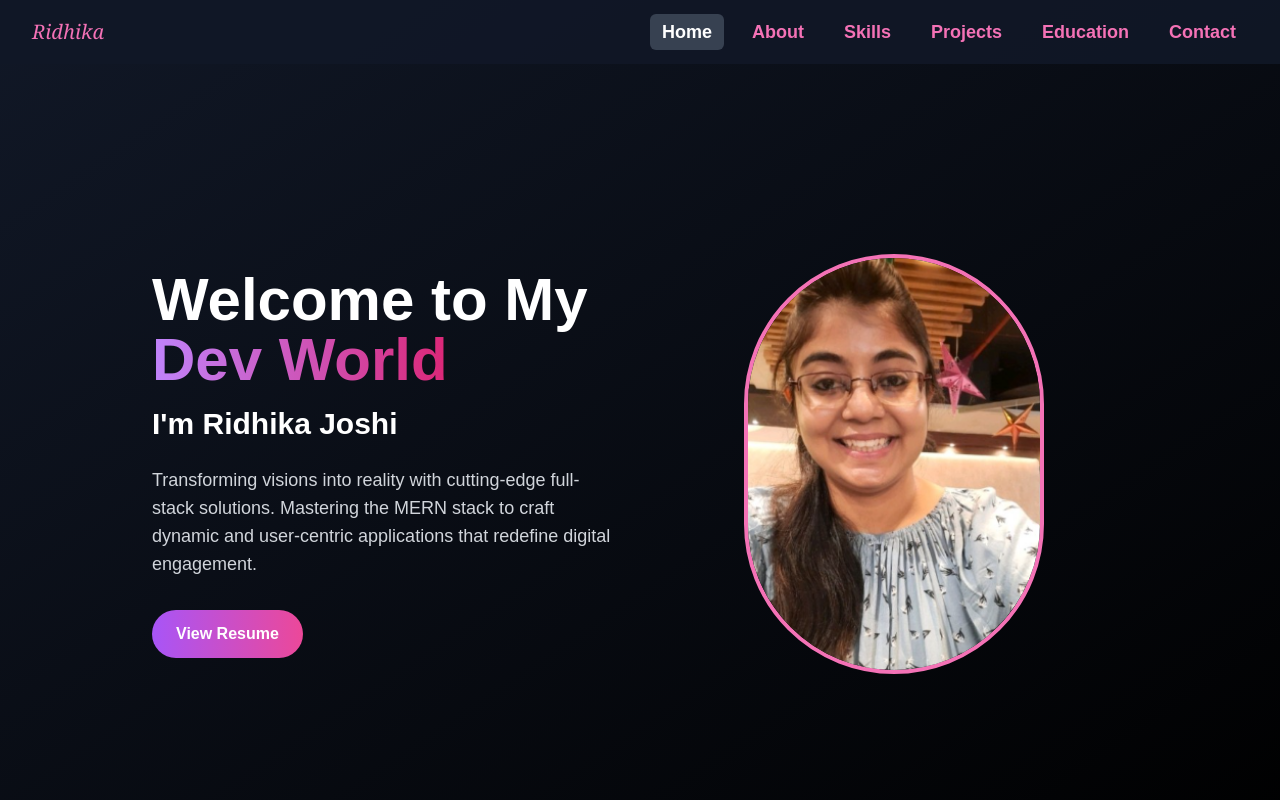
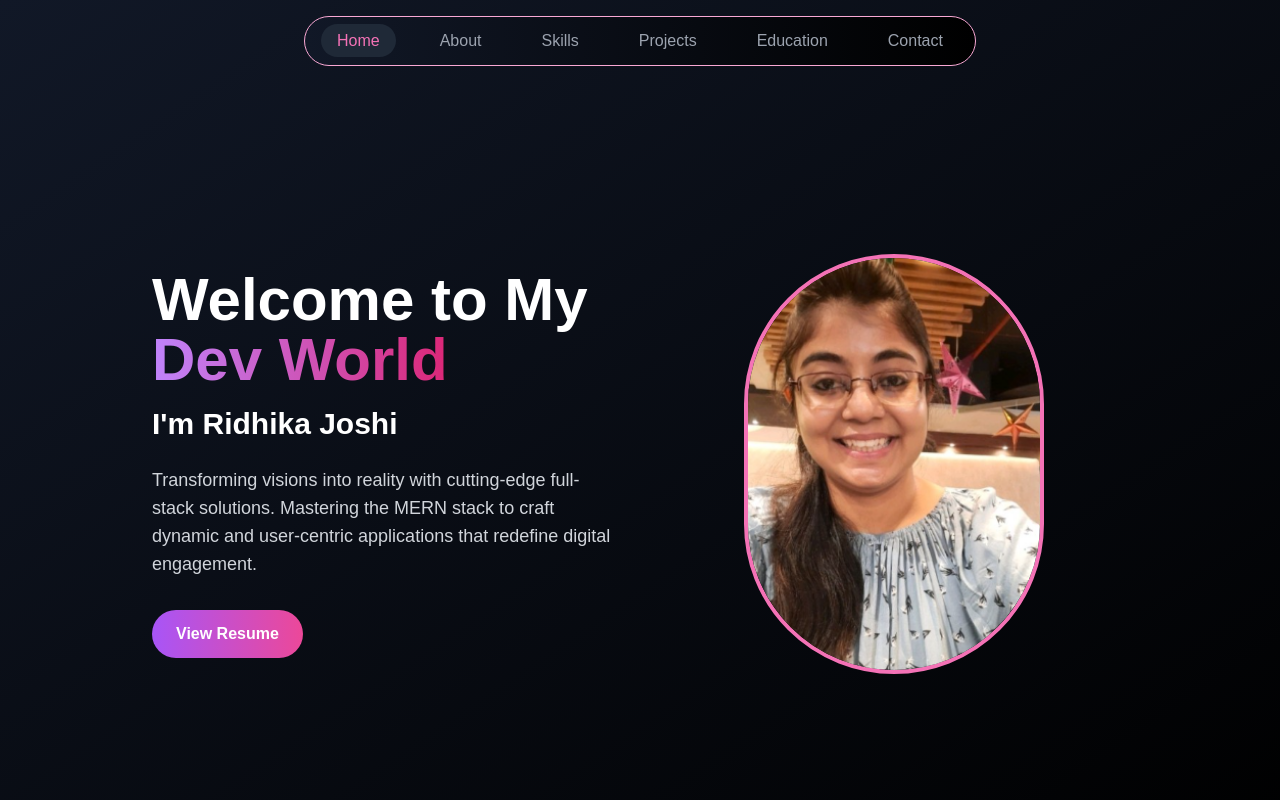
Before and after one commit to RidhikaJoshi/Portfolio-Latest, a Next.js app: page / in a window 1280 px wide. Shown: the top 800 px of the page. Built offline with nearby package versions, Linux system fonts and the light colour scheme.

Commit message:
Refactor header section and updated Projects component

```diff
--- a/components/home.tsx
+++ b/components/home.tsx
@@ -6,22 +6,29 @@ import { motion,AnimatePresence} from 'framer-motion'
 import { Link as ScrollLink } from 'react-scroll'
 import photo from '../app/assests//My.webp'
 import { Menu, X } from 'lucide-react'
+import { Home, Briefcase, Book, Code, Layers, Mail } from 'lucide-react'
 
-const navItems = ['Home','About', 'Skills', 'Projects', 'Education', 'Contact']
+const navItems = [
+  { name: 'Home', icon: Home },
+  { name: 'About', icon: Book },
+  { name: 'Skills', icon: Code },
+  { name: 'Projects', icon: Briefcase },
+  { name: 'Education', icon: Layers },
+  { name: 'Contact', icon: Mail }
+]
 
 export function HomePageComponent() {
-  const [activeSection, setActiveSection] = useState('');
-  const [isMenuOpen, setIsMenuOpen] = useState(false)
+  const [activeSection, setActiveSection] = useState('home')
 
   useEffect(() => {
     const handleScroll = () => {
-      const sections = navItems.map(item => document.getElementById(item.toLowerCase()))
+      const sections = navItems.map(item => document.getElementById(item.name.toLowerCase()))
       const scrollPosition = window.scrollY + 100
 
       for (let i = sections.length - 1; i >= 0; i--) {
         const section = sections[i]
         if (section && section.offsetTop <= scrollPosition) {
-          setActiveSection(navItems[i].toLowerCase())
+          setActiveSection(navItems[i].name.toLowerCase())
           break
         }
       }
@@ -31,82 +38,51 @@ export function HomePageComponent() {
     return () => window.removeEventListener('scroll', handleScroll)
   }, [])
 
-  const toggleMenu = () => setIsMenuOpen(!isMenuOpen)
 
   return (
     <div className="min-h-screen bg-gradient-to-br from-gray-900 to-black text-white">
-     <header className="fixed top-0 left-0 right-0 bg-gray-900 bg-opacity-90 z-50">
-      <div className="container mx-auto px-4 sm:px-6 lg:px-8">
-        <div className="flex items-center justify-between h-16">
-          <div className="flex-shrink-0">
-            <span className="text-pink-400 text-xl font-serif italic">Ridhika</span>
-          </div>
-          <nav className="hidden md:block">
-            <ul className="flex space-x-4">
+     <header className="fixed top-0 left-0 right-0 z-20 px-4 py-4 ">
+      <nav className="max-w-2xl mx-auto bg-gradient-to-r from-gray-900 to-black rounded-full px-4 py-3 border-[0.1px] border-pink-300">
+        {/* Desktop Navigation */}
+        <ul className="hidden md:flex justify-between items-center">
           {navItems.map((item) => (
-                <li key={item}>
+            <li key={item.name}>
               <ScrollLink
-                    to={item.toLowerCase()}
+                to={item.name.toLowerCase()}
                 smooth={true}
                 duration={500}
-                    className={`cursor-pointer px-3 py-2 rounded-md text-lg font-semibold text-pink-400 ${
-                      activeSection === item.toLowerCase()
-                        ? 'bg-gray-700 text-white'
-                        : 'text-gray-300 hover:bg-gray-700 hover:text-white'
+                className={`cursor-pointer px-4 py-2 rounded-full transition-colors ${
+                  activeSection === item.name.toLowerCase()
+                    ? 'text-pink-400 bg-gray-800'
+                    : 'text-gray-400 hover:text-gray-200'
                 }`}
               >
-                    {item}
+                {item.name}
+              </ScrollLink>
+            </li>
+          ))}
+        </ul>
+
+        {/* Mobile Navigation */}
+        <ul className="flex md:hidden justify-evenly items-center">
+          {navItems.map((item) => (
+            <li key={item.name}>
+              <ScrollLink
+                to={item.name.toLowerCase()}
+                smooth={true}
+                duration={500}
+                className={`cursor-pointer p-2 rounded-full transition-colors ${
+                  activeSection === item.name.toLowerCase()
+                    ? 'text-pink-400 '
+                    : 'text-gray-400 hover:text-gray-200'
+                }`}
+              >
+                <item.icon size={24} />
               </ScrollLink>
             </li>
           ))}
         </ul>
       </nav>
-          <div className="md:hidden">
-            <button
-              onClick={toggleMenu}
-              className="inline-flex items-center justify-center p-2 rounded-md text-gray-400 hover:text-white hover:bg-gray-700 focus:outline-none focus:ring-2 focus:ring-inset focus:ring-white"
-            >
-              <span className="sr-only">Open main menu</span>
-              {isMenuOpen ? (
-                <X className="block h-6 w-6" aria-hidden="true" />
-              ) : (
-                <Menu className="block h-6 w-6" aria-hidden="true" />
-              )}
-            </button>
-          </div>
-        </div>
-      </div>
-
-      <AnimatePresence>
-        {isMenuOpen && (
-          <motion.div
-            initial={{ opacity: 0, y: -10 }}
-            animate={{ opacity: 1, y: 0 }}
-            exit={{ opacity: 0, y: -10 }}
-            transition={{ duration: 0.2 }}
-            className="md:hidden"
-          >
-            <div className="px-2 pt-2 pb-3 space-y-1 sm:px-3">
-              {navItems.map((item) => (
-                <ScrollLink
-                  key={item}
-                  to={item.toLowerCase()}
-                  smooth={true}
-                  duration={500}
-                  className={`cursor-pointer block px-3 py-2 rounded-md text-base font-medium ${
-                    activeSection === item.toLowerCase()
-                      ? 'bg-gray-700 text-white'
-                      : 'text-gray-300 hover:bg-gray-700 hover:text-white'
-                  }`}
-                  onClick={() => setIsMenuOpen(false)}
-                >
-                  {item}
-                </ScrollLink>
-              ))}
-            </div>
-          </motion.div>
-        )}
-      </AnimatePresence>
     </header>
 
       <main className="pt-16">
--- a/components/projects.tsx
+++ b/components/projects.tsx
@@ -45,7 +45,7 @@ const projects = [
     image: TouristNest,
     liveLink: 'https://touristnest.onrender.com/',
     githubLink: 'https://github.com/RidhikaJoshi/TouristNest',
-    tags: ['NodeJs', 'ExpressJs', 'MongoDb', 'React', 'TailwindCSS', 'ShadCN UI', 'Stripe']
+    tags: ['NodeJs', 'ExpressJs', 'MongoDb', 'React', 'TailwindCSS', 'ShadCN UI', 'Stripe','Cron Job']
   },
   {
     id: 5,
```
Lines whose indentation alone changed are shown as unchanged.
